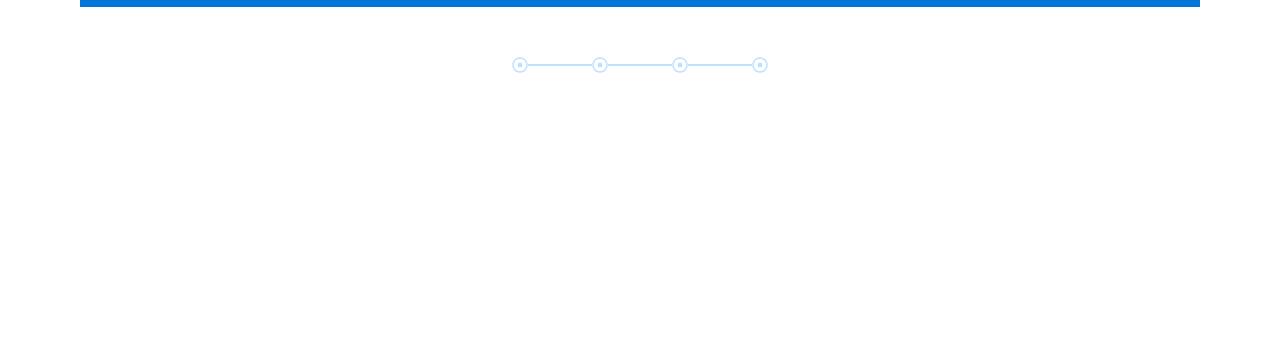
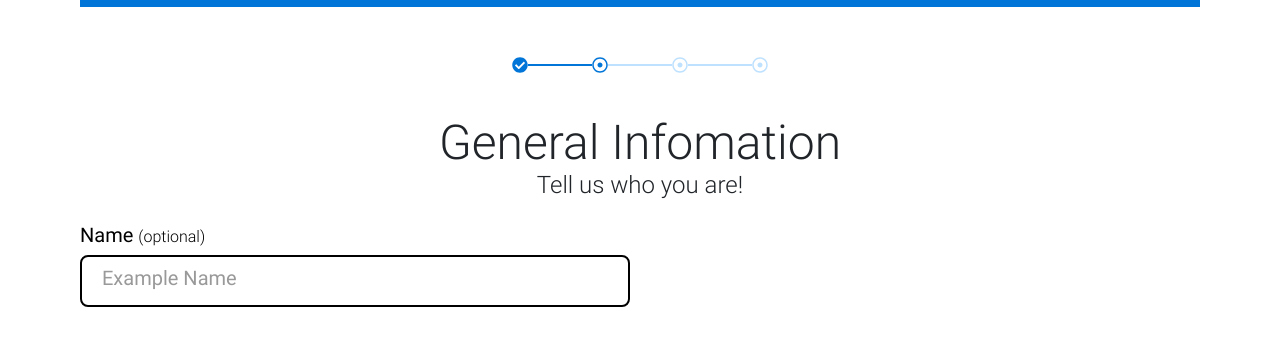
Before and after one commit to ro1963855/form_validation, a Vue app: page /generalInfomation in a window 1280 px wide. Shown: the top 346 px of the page. Built offline with nearby package versions, Linux system fonts and the light colour scheme; what vue-lodash would draw is missing.

Commit message:
finish simple General Information layout

```diff
--- a/src/App.vue
+++ b/src/App.vue
@@ -17,7 +17,7 @@ export default {
 </script>
 
 <style>
-  h1, h2, h3, * {
+  h1, h2, h3, h4, * {
     line-height: 1;
     margin: 0;
     padding: 0;
--- a/src/assets/stylesheet/scss/_form_validation.scss
+++ b/src/assets/stylesheet/scss/_form_validation.scss
@@ -6,5 +6,6 @@ $fv-color-gray2: #999999;
 // font
 $cv-font-title: normal 300 48px 'Roboto', sans-serif;
 $cv-font-subtitle: normal 300 24px 'Roboto', sans-serif;
+$cv-font-subtitle2: normal 300 16px 'Roboto', sans-serif;
 $cv-font-form: normal 400 20px 'Roboto', sans-serif;
 $cv-font-lable: normal 400 14px 'Roboto', sans-serif;
--- a/src/assets/stylesheet/scss/components/_Form.scss
+++ b/src/assets/stylesheet/scss/components/_Form.scss
@@ -6,6 +6,11 @@
     font: $cv-font-form;
     margin-bottom: 8px;
     color: $black;
+    &::after {
+        content: attr(data-subtitle);
+        font: $cv-font-subtitle2;
+        margin-left: 5px;
+    }
 }
 
 .fv_form_input {
--- /dev/null
+++ b/src/components/GeneralInfomation.vue
@@ -0,0 +1,56 @@
+<template>
+  <div class="fv_generalInfomation container">
+    <div class="row">
+      <form-title :title="title"
+                  :subtitle="subtitle"
+                  class="col-12"></form-title>
+    </div>
+    <div class="row fv_form_body">
+      <div class="col-6 fv_form">
+        <div class="row">
+          <div class="col-12 d-flex">
+            <h3 class="fv_form_title" data-subtitle="(optional)">Name</h3>
+          </div>
+          <div class="col-12 position-relative">
+              <b-form-input type="text"
+                            id="fv_form_name"
+                            class="fv_form_input"
+                            placeholder="Example Name"
+                            v-model="name.value"></b-form-input>
+          </div>
+        </div>
+      </div>
+    </div>
+  </div>
+</template>
+
+<script>
+import FormTitle from '@/components/FormTitle';
+
+export default {
+  name: 'fv_generalInfomation',
+  components: {
+    FormTitle,
+  },
+  data() {
+    return {
+      title: 'General Infomation',
+      subtitle: 'Tell us who you are!',
+      completedStep: 1,
+      name: {
+        value: '',
+      },
+    };
+  },
+  methods: {
+    // emit
+    updateStep() {
+      const vm = this;
+      vm.$eventHub.$emit('update-step', vm.completedStep);
+    },
+  },
+  created() {
+    this.updateStep();
+  },
+};
+</script>
--- a/src/router/index.js
+++ b/src/router/index.js
@@ -1,6 +1,7 @@
 import Vue from 'vue';
 import Router from 'vue-router';
 import CreateAccount from '@/components/CreateAccount';
+import GeneralInfomation from '@/components/GeneralInfomation';
 
 Vue.use(Router);
 
@@ -12,5 +13,10 @@ export default new Router({
       name: 'CreateAccount',
       component: CreateAccount,
     },
+    {
+      path: '/generalInfomation',
+      name: 'GeneralInfomation',
+      component: GeneralInfomation,
+    },
   ],
 });
```
Also changed, not shown: src/assets/stylesheet/build/all.css, src/assets/stylesheet/build/all.min.css, src/assets/stylesheet/css/all.css.
